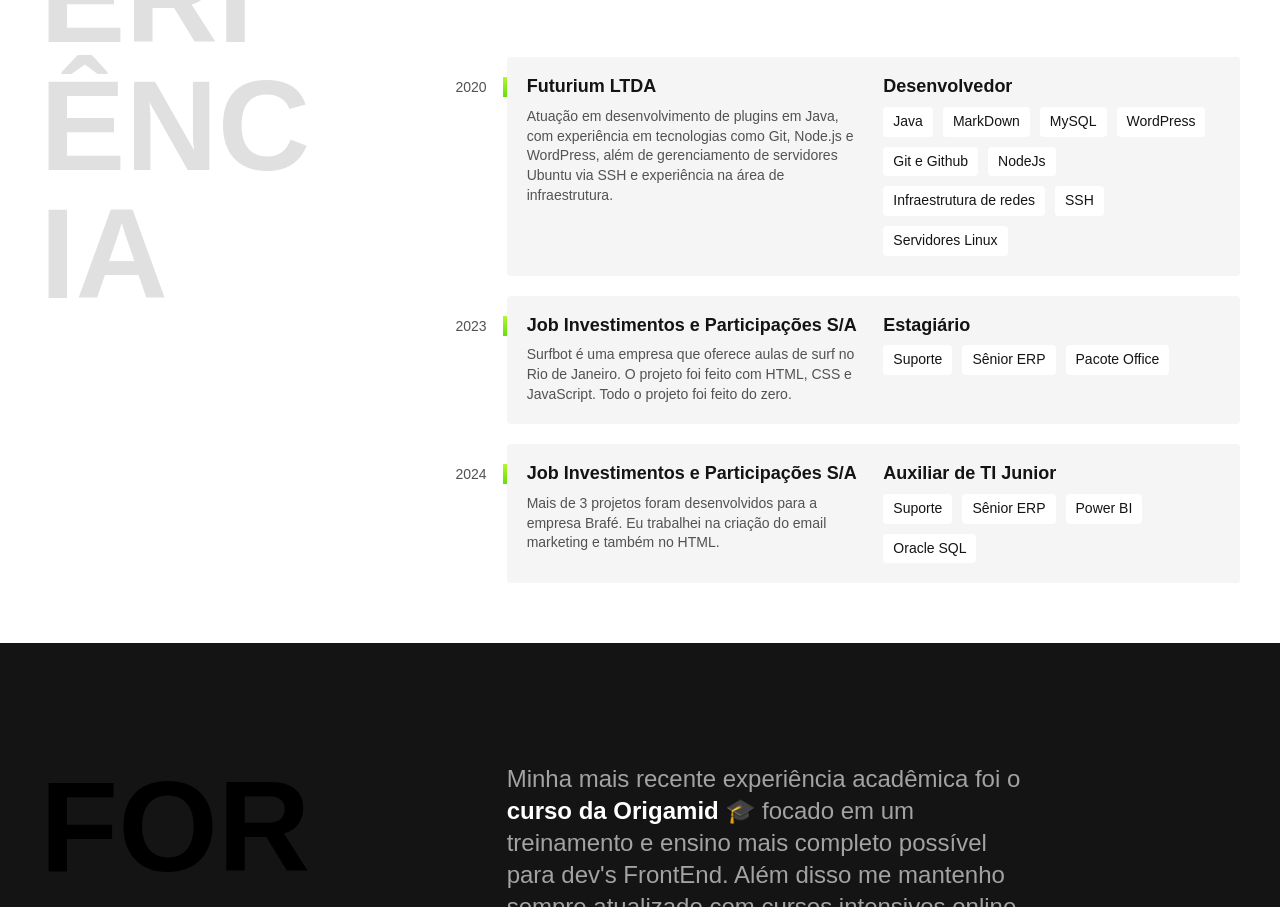
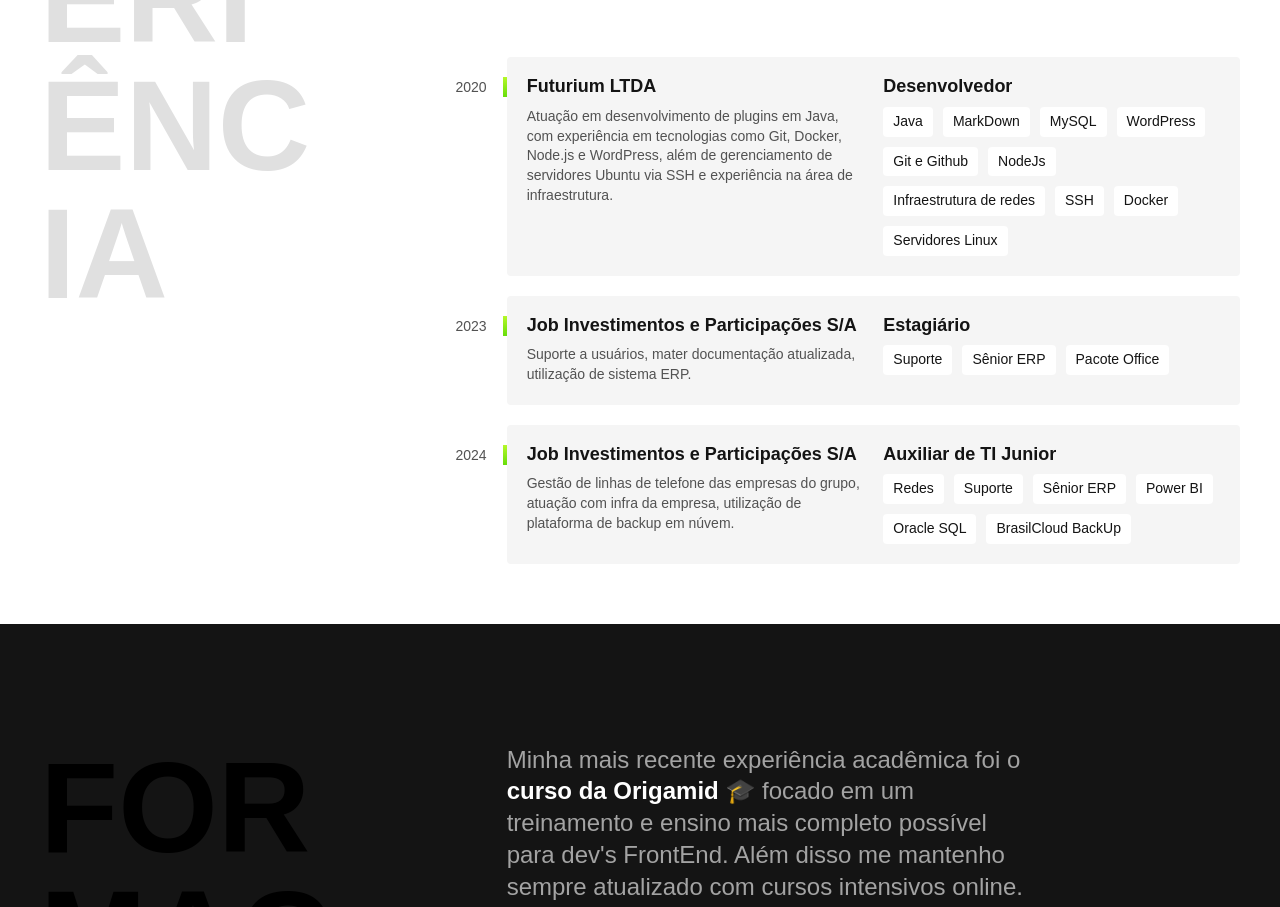
Before and after one commit to GabrielMoreiradeSouza/GabrielMoreira.dev, a plain HTML site: page index.html in a window 1280 px wide. Shown: the part 798-1705 px from the top of the page. Drawn offline with Linux system fonts and the light colour scheme.

Commit message:
Add experiências

```diff
--- a/index.html
+++ b/index.html
@@ -38,7 +38,7 @@
         <span class="empresa-ano">2020</span>
         <h3 class="empresa-titulo">Futurium LTDA</h3>
         <span class="empresa-titulo">Desenvolvedor</span>
-        <p class="empresa-texto">Atuação em desenvolvimento de plugins em Java, com experiência em tecnologias como Git, Node.js e WordPress, além de gerenciamento de servidores Ubuntu via SSH e experiência na área de infraestrutura.</p>
+        <p class="empresa-texto">Atuação em desenvolvimento de plugins em Java, com experiência em tecnologias como Git, Docker, Node.js e WordPress, além de gerenciamento de servidores Ubuntu via SSH e experiência na área de infraestrutura.</p>
         <ul class="empresa-habilidades">
           <li>Java</li>
           <li>MarkDown</li>
@@ -48,6 +48,7 @@
           <li>NodeJs</li>
           <li>Infraestrutura de redes</li>
           <li>SSH</li>
+          <li>Docker</li>
           <li>Servidores Linux</li>
         </ul>
       </div>
@@ -56,7 +57,7 @@
         <span class="empresa-ano">2023</span>
         <h3 class="empresa-titulo">Job Investimentos e Participações S/A</h3>
         <span class="empresa-titulo">Estagiário</span>
-        <p class="empresa-texto">Surfbot é uma empresa que oferece aulas de surf no Rio de Janeiro. O projeto foi feito com HTML, CSS e JavaScript. Todo o projeto foi feito do zero.</p>
+        <p class="empresa-texto">Suporte a usuários, mater documentação atualizada, utilização de sistema ERP.</p>
         <ul class="empresa-habilidades">
           <li>Suporte</li>
           <li>Sênior ERP</li>
@@ -68,12 +69,14 @@
         <span class="empresa-ano">2024</span>
         <h3 class="empresa-titulo">Job Investimentos e Participações S/A</h3>
         <span class="empresa-titulo">Auxiliar de TI Junior</span>
-        <p class="empresa-texto">Mais de 3 projetos foram desenvolvidos para a empresa Brafé. Eu trabalhei na criação do email marketing e também no HTML.</p>
+        <p class="empresa-texto">Gestão de linhas de telefone das empresas do grupo, atuação com infra da empresa, utilização de plataforma de backup em núvem.</p>
         <ul class="empresa-habilidades">
+          <li>Redes</li>
           <li>Suporte</li>
           <li>Sênior ERP</li>
           <li>Power BI</li>
           <li>Oracle SQL</li>
+          <li>BrasilCloud BackUp</li>
         </ul>
       </div>
 
```
